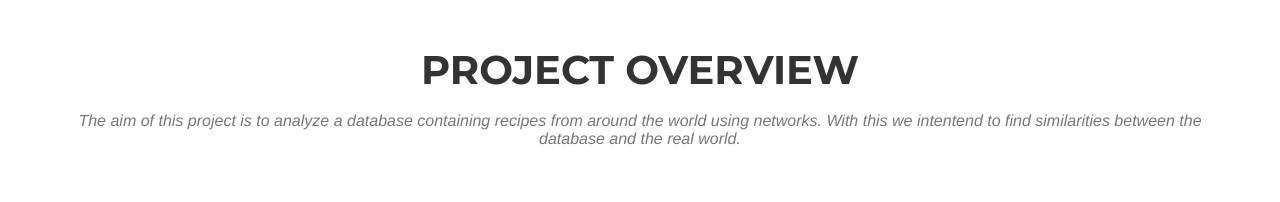
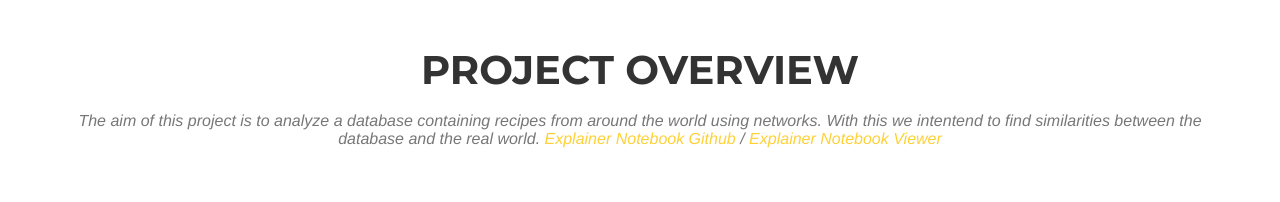
Before and after one commit to Unaivillanueva/SocialWeb, a website: page index.html in a window 1280 px wide. Shown: the part 712-914 px from the top of the page. Drawn offline with nearby package versions, Linux system fonts and the light colour scheme; a web font is replaced by a local one.

Commit message:
Add files via upload

```diff
--- a/index.html
+++ b/index.html
@@ -91,7 +91,9 @@
                     <h2 class="section-heading">Project Overview</h2>
                     <h3 class="section-subheading text-muted">The aim of this project is to analyze a database containing
                     recipes from around the world using networks. With this we intentend to find similarities between the
-                    database and the real world.</h3>
+                    database and the real world. <a class="page-scroll" href="https://github.com/ediblenetworks/SocialWeb/blob/master/Recipe_Analysis_Explainer.ipynb">Explainer Notebook Github</a> /
+                    <a class="page-scroll" href="http://nbviewer.jupyter.org/github/ediblenetworks/SocialWeb/blob/master/Recipe_Analysis_Explainer.ipynb">Explainer Notebook Viewer</a></h3>
+
                 </div>
             </div>
             <div class="row text-center">
@@ -115,6 +117,7 @@
                     And the saddest?</p>
                 </div>
             </div>
+
         </div>
     </section>
 
```
